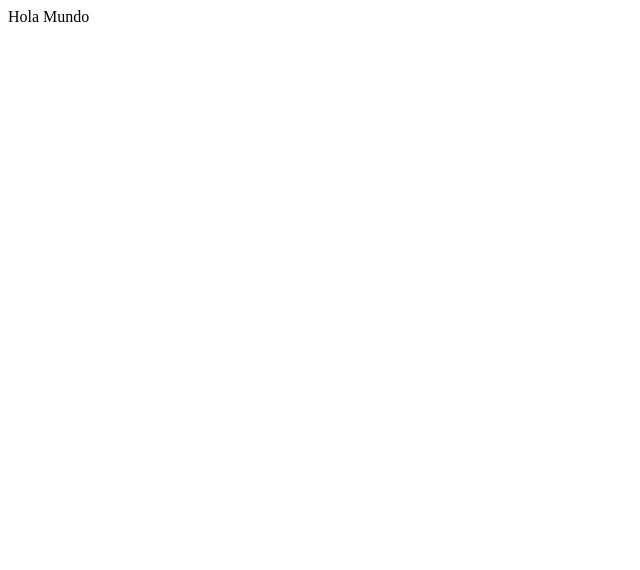
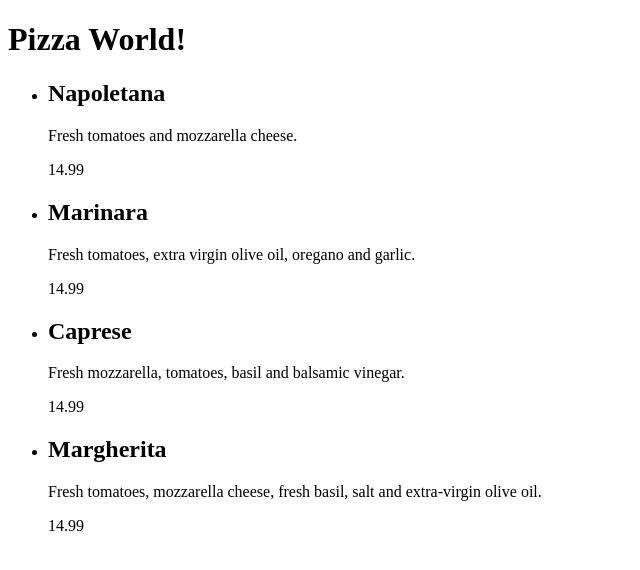
Before and after one commit to ellipe/react-typescript-course, a React app: page / in a window 1280 px wide. Shown: the top 570 px of the page, without its empty margins (0-640 px from the left). Built offline with nearby package versions, Linux system fonts and the light colour scheme.

Commit message:
defining props for react FC
...React.FC<Props>
Then define Props interface..
Then define Pizza interface with his properties.

```diff
--- /dev/null
+++ b/src/components/App.tsx
@@ -0,0 +1,15 @@
+import React from 'react'
+
+import pizzas from '../data/pizzas.json'
+import Pizza from './Pizza'
+
+const App = () => {
+  return <div>
+    <h1>Pizza World!</h1>
+    <ul>
+      {pizzas.map((pizza) => <Pizza key={pizza.id} pizza={pizza}/>)}
+    </ul>
+  </div>
+}
+
+export default App
--- /dev/null
+++ b/src/components/Pizza.tsx
@@ -0,0 +1,23 @@
+import React from 'react'
+
+interface Pizza {
+  id: number;
+  name: string;
+  description: string;
+  price: number;
+}
+
+interface Props {
+  pizza: Pizza
+}
+
+const Pizza: React.FC<Props> = ({ pizza }) => {
+  return <li>
+    <h2>{pizza.name}</h2>
+    <p>{pizza.description}</p>
+    <p>{pizza.price}</p>
+  </li>
+}
+
+
+export default Pizza
--- /dev/null
+++ b/src/data/pizzas.json
@@ -0,0 +1,26 @@
+[
+  {
+    "id": 1,
+    "name": "Napoletana",
+    "description": "Fresh tomatoes and mozzarella cheese.",
+    "price": 14.99
+  },
+  {
+    "id": 2,
+    "name": "Marinara",
+    "description": "Fresh tomatoes, extra virgin olive oil, oregano and garlic.",
+    "price": 14.99
+  },
+  {
+    "id": 3,
+    "name": "Caprese",
+    "description": "Fresh mozzarella, tomatoes, basil and balsamic vinegar.",
+    "price": 14.99
+  },
+  {
+    "id": 4,
+    "name": "Margherita",
+    "description": "Fresh tomatoes, mozzarella cheese, fresh basil, salt and extra-virgin olive oil.",
+    "price": 14.99
+  }
+]
--- a/src/index.tsx
+++ b/src/index.tsx
@@ -1,9 +1,5 @@
 import React from 'react'
 import ReactDOM from 'react-dom'
-
-
-const App = () => {
-  return <div>Hola Mundo</div>
-}
+import App from './components/App'
 
 ReactDOM.render(<App/>, document.getElementById("root"))
--- a/tsconfig.json
+++ b/tsconfig.json
@@ -10,7 +10,9 @@
     "jsx": "preserve",
     "esModuleInterop": true /* Enables emit interoperability between CommonJS and ES Modules via creation of namespace objects for all imports. Implies 'allowSyntheticDefaultImports'. */,
     "skipLibCheck": true /* Skip type checking of declaration files. */,
-    "forceConsistentCasingInFileNames": true /* Disallow inconsistently-cased references to the same file. */
+    "forceConsistentCasingInFileNames": true /* Disallow inconsistently-cased references to the same file. */,
+    "resolveJsonModule": true,
+    "moduleResolution": "node"
   },
   "include": ["./src/**/*"]
 }
```
